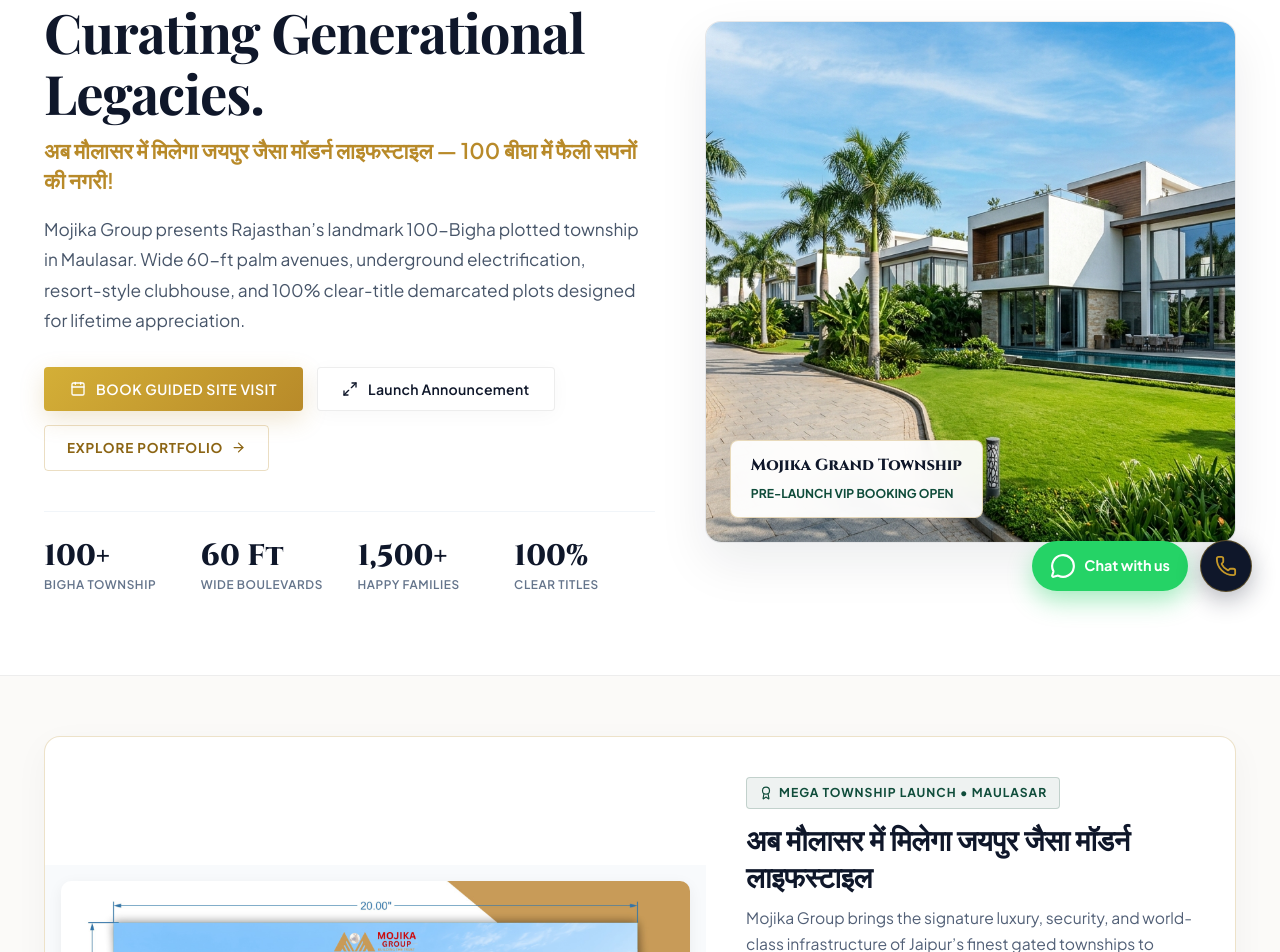
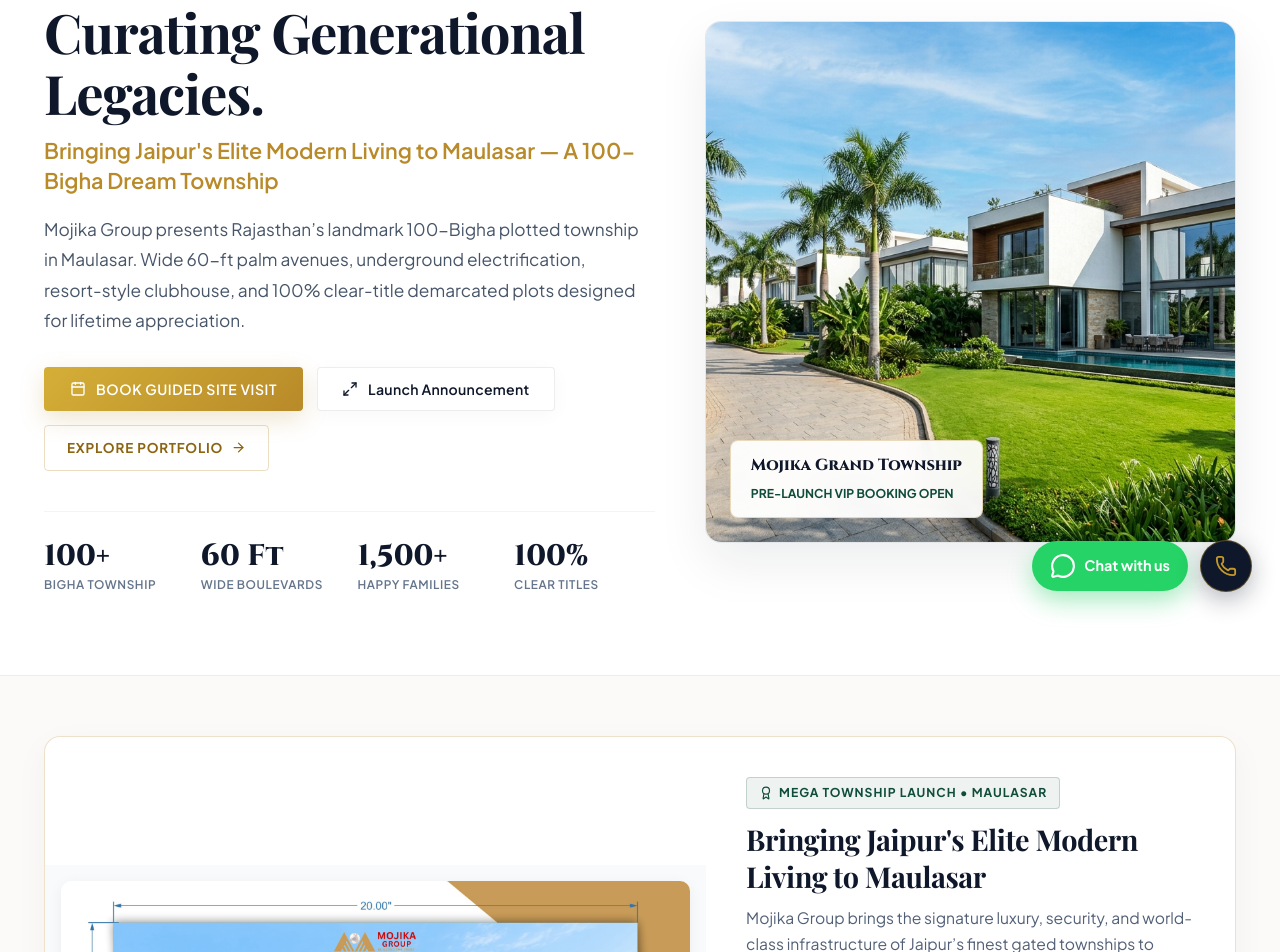
Before and after one commit to PiyushASSUDANI123/realestate_website-, a Next.js app: page / in a window 1280 px wide. Shown: the part 180-1132 px from the top of the page. Built offline with nearby package versions, Linux system fonts and the light colour scheme; a web font is replaced by a local one.

Commit message:
refactor: convert all copy and text to English across all pages and components

```diff
--- a/src/app/Home.module.css
+++ b/src/app/Home.module.css
@@ -40,7 +40,7 @@
   letter-spacing: -0.02em;
 }
 
-.heroHindiTagline {
+.heroSubTagline {
   display: block;
   font-family: var(--font-sans);
   font-size: 1.35rem;
@@ -211,7 +211,7 @@
   padding: 40px;
 }
 
-.bannerHindiHeading {
+.bannerHeading {
   font-size: 1.8rem;
   color: #0f172a;
   line-height: 1.3;
--- a/src/app/layout.js
+++ b/src/app/layout.js
@@ -19,7 +19,7 @@
   ],
   openGraph: {
     title: "Mojika Group | 100 Bigha Mega Township Maulasar & Jaipur",
-    description: "अब मौलासर में मिलेगा जयपुर जैसा मॉडर्न लाइफस्टाइल। 100 बीघा में फैली सपनों की नगरी।",
+    description: "Experience Jaipur-grade modern lifestyle in Maulasar across an expansive 100-Bigha master planned township.",
     images: ["/images/hero.jpg"],
   },
 };
--- a/src/app/page.js
+++ b/src/app/page.js
@@ -63,8 +63,8 @@
 
               <h1 className={styles.heroTitle}>
                 Curating Generational Legacies.
-                <span className={styles.heroHindiTagline}>
-                  अब मौलासर में मिलेगा जयपुर जैसा मॉडर्न लाइफस्टाइल — 100 बीघा में फैली सपनों की नगरी!
+                <span className={styles.heroSubTagline}>
+                  Bringing Jaipur&apos;s Elite Modern Living to Maulasar — A 100-Bigha Dream Township
                 </span>
               </h1>
 
@@ -149,8 +149,8 @@
               <div className="badge-emerald">
                 <Award size={14} /> Mega Township Launch • Maulasar
               </div>
-              <h2 className={styles.bannerHindiHeading}>
-                अब मौलासर में मिलेगा जयपुर जैसा मॉडर्न लाइफस्टाइल
+              <h2 className={styles.bannerHeading}>
+                Bringing Jaipur&apos;s Elite Modern Living to Maulasar
               </h2>
               <p className={styles.bannerSubtext}>
                 Mojika Group brings the signature luxury, security, and world-class infrastructure
--- a/src/components/BannerModal.js
+++ b/src/components/BannerModal.js
@@ -29,7 +29,7 @@
           </div>
           <h2>Mojika Group • Maulasar Flagship Township</h2>
           <p>
-            अब मौलासर में मिलेगा जयपुर जैसा मॉडर्न लाइफस्टाइल — 100 बीघा में फैली सपनों की नगरी!
+            Experience Jaipur-grade modern lifestyle in Maulasar — A 100-Bigha master-planned sanctuary of prosperity!
           </p>
         </div>
 
```
Also changed, not shown: src/app/projects/page.js (+4 -4 lines), 1 other file (tests, documents, lock files or other folders).
